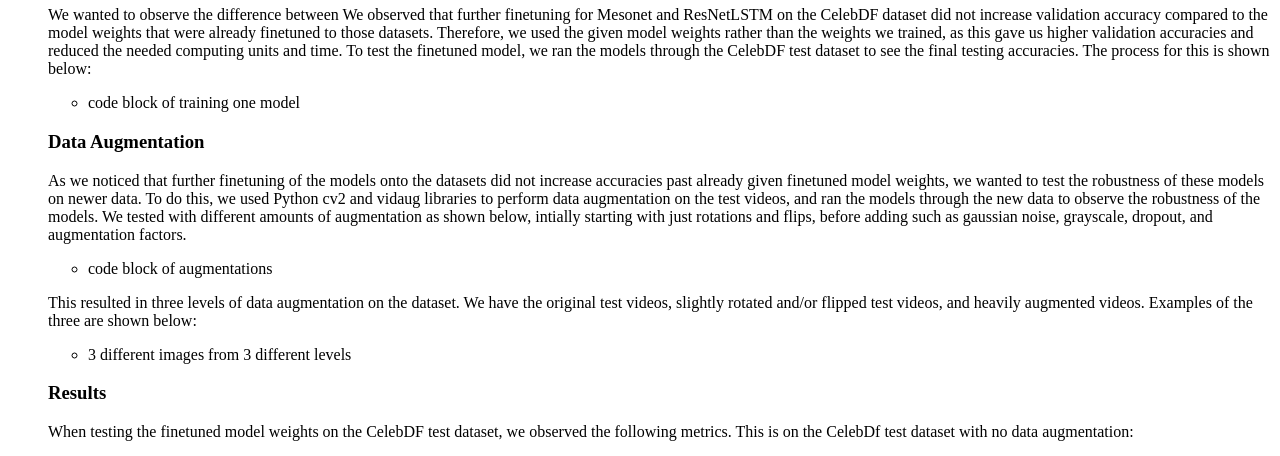
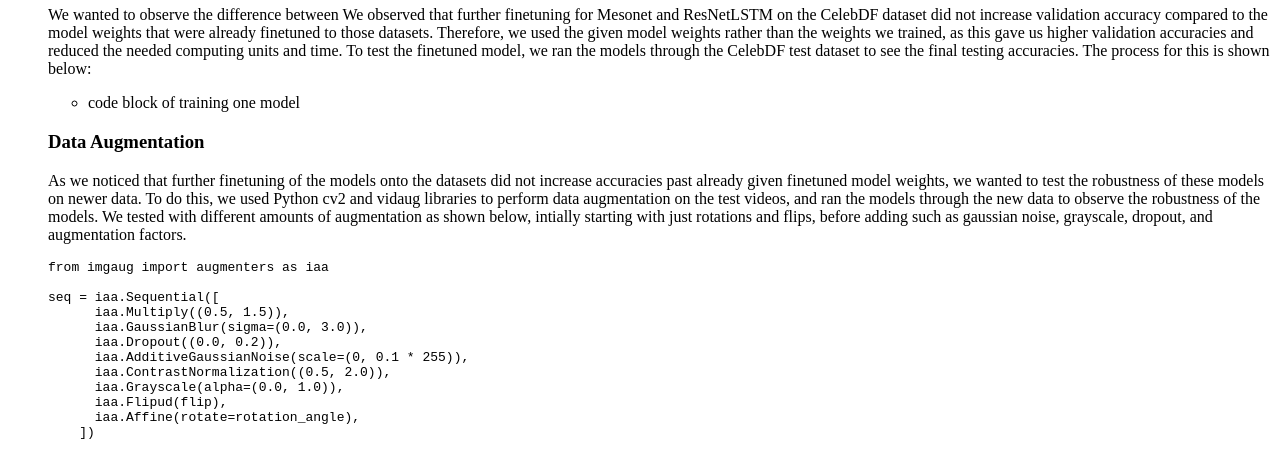
Before and after one commit to UCLAdeepvision/CS188-Projects-2023Winter, a Jekyll site: the page built from index.html, in a window 1280 px wide and 1400 px high, scrolled down 11675 px. Shown: the top 456 px of the window. Built offline with Jekyll 4.4.1, drawn with Linux system fonts in a browser that asks for light colours; some of the changed text lies outside the part shown.

Commit message:
Update 2023-01-29-team24-deepfake-detection.md

````diff
--- a/_posts/2023-01-29-team24-deepfake-detection.md
+++ b/_posts/2023-01-29-team24-deepfake-detection.md
@@ -100,24 +100,59 @@
 ### Data Augmentation
 As we noticed that further finetuning of the models onto the datasets did not increase accuracies past already given finetuned model weights, we wanted to test the robustness of these models on newer data. To do this, we used Python cv2 and vidaug libraries to perform data augmentation on the test videos, and ran the models through the new data to observe the robustness of the models. We tested with different amounts of augmentation as shown below, intially starting with just rotations and flips, before adding such as gaussian noise, grayscale, dropout, and augmentation factors.
 
-- code block of augmentations
+```
+from imgaug import augmenters as iaa
+
+seq = iaa.Sequential([
+      iaa.Multiply((0.5, 1.5)),
+      iaa.GaussianBlur(sigma=(0.0, 3.0)),
+      iaa.Dropout((0.0, 0.2)),
+      iaa.AdditiveGaussianNoise(scale=(0, 0.1 * 255)),
+      iaa.ContrastNormalization((0.5, 2.0)),
+      iaa.Grayscale(alpha=(0.0, 1.0)),
+      iaa.Flipud(flip),
+      iaa.Affine(rotate=rotation_angle),
+    ])
+```
 
 This resulted in three levels of data augmentation on the dataset. We have the original test videos, slightly rotated and/or flipped test videos, and heavily augmented videos. Examples of the three are shown below:
 
-- 3 different images from 3 different levels
+No augmentation:
+<img src="../assets/images/team24/mesonetArchitecture.jpg" alt="Mesonet Architecture" width="250" align="middle">
+
+Rotation/flipping:
+<img src="../assets/images/team24/mesonetArchitecture.jpg" alt="Mesonet Architecture" width="250" align="middle">
+
+Heavy augmentation (as in code block above):
+<img src="../assets/images/team24/mesonetArchitecture.jpg" alt="Mesonet Architecture" width="250" align="middle">
 
 ### Results
-When testing the finetuned model weights on the CelebDF test dataset, we observed the following metrics. This is on the CelebDf test dataset with no data augmentation:
+When testing the finetuned model weights on the CelebDF test dataset, we observed the following metrics. This is on the CelebDF test dataset with no data augmentation:
 
-- table of results for 4 different methods
+|          | Mesonet | Mesonet (finetuned) | ResNetLSTM | ResNetLSTM (finetuned) |
+| :------- | :------: | -----------------: | ---------: | ---------------------: |
+| accuracy |   0   |               0 |       0 |                   0 |
+| AUC      |   0   |               0 |       0 |                   0 |
+| metric   |   0   |               0 |       0 |                   0 |
+| metric   |   0   |               0 |       0 |                   0 |
 
 After applying small rotations and flips to test images in the dataset, we ran the model through the videos again and got the following metrics:
 
-- table of results for 4 different methods
+|          | Mesonet | Mesonet (finetuned) | ResNetLSTM | ResNetLSTM (finetuned) |
+| :------- | :------: | -----------------: | ---------: | ---------------------: |
+| accuracy |   0   |               0 |       0 |                   0 |
+| AUC      |   0   |               0 |       0 |                   0 |
+| metric   |   0   |               0 |       0 |                   0 |
+| metric   |   0   |               0 |       0 |                   0 |
 
 Finally, we tried applying large amounts of data augmentations and ran the model through the videos once again to get the following metrics:
 
-- table of results for 4 different methods
+|          | Mesonet | Mesonet (finetuned) | ResNetLSTM | ResNetLSTM (finetuned) |
+| :------- | :------: | -----------------: | ---------: | ---------------------: |
+| accuracy |   0   |               0 |       0 |                   0 |
+| AUC      |   0   |               0 |       0 |                   0 |
+| metric   |   0   |               0 |       0 |                   0 |
+| metric   |   0   |               0 |       0 |                   0 |
 
 ## Conclusion
 
````
